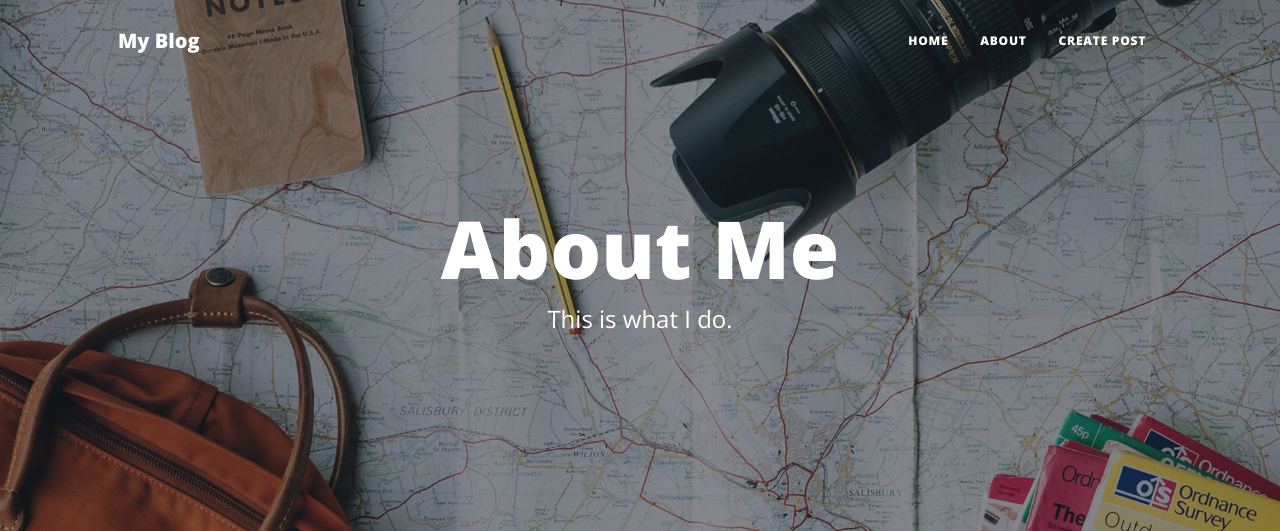
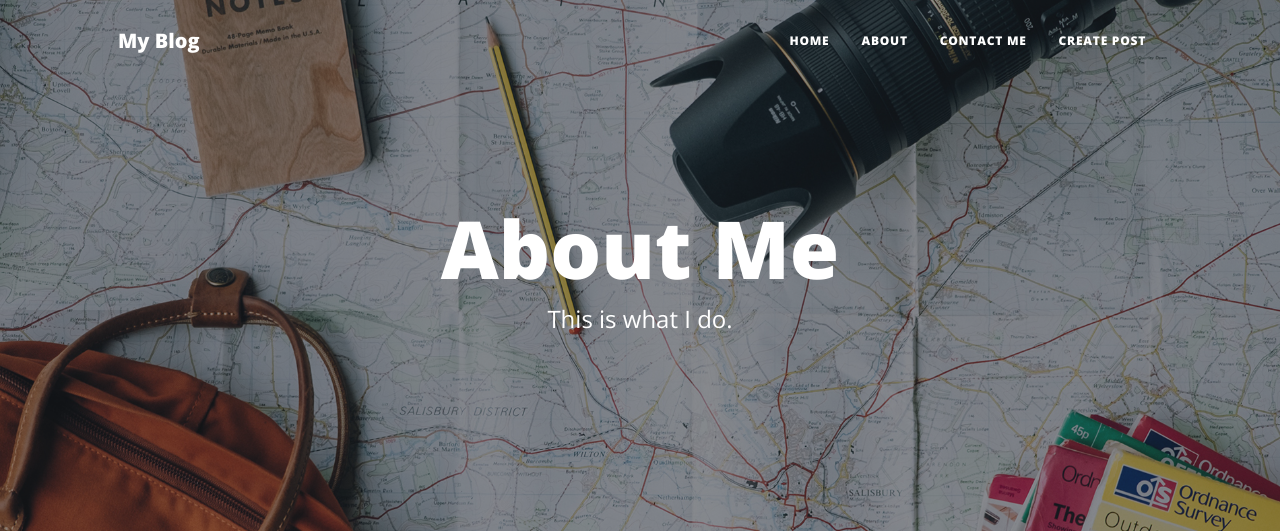
Before and after one commit to Defalt42/Blog, a Flask app: page /about in a window 1280 px wide. Shown: the top 531 px of the page. Run offline with Flask 2, Linux system fonts and the light colour scheme; some libraries are stand-ins or nearby versions.

Commit message:
Add back contact link

```diff
--- a/flask_blog/templates/base.html
+++ b/flask_blog/templates/base.html
@@ -29,6 +29,7 @@
                     <ul class="navbar-nav ms-auto py-4 py-lg-0">
                         <li class="nav-item"><a class="nav-link px-lg-3 py-3 py-lg-4" href="{{ url_for('main.index') }}">Home</a></li>
                         <li class="nav-item"><a class="nav-link px-lg-3 py-3 py-lg-4" href="{{ url_for('main.about') }}">About</a></li>
+                        <li class="nav-item"><a class="nav-link px-lg-3 py-3 py-lg-4" href="{{ url_for('main.contact') }}">Contact Me</a></li>
                         <li class="nav-item"><a class="nav-link px-lg-3 py-3 py-lg-4" href="{{ url_for('main.add_post') }}">Create Post</a></li>
                     </ul>
                 </div>
```
